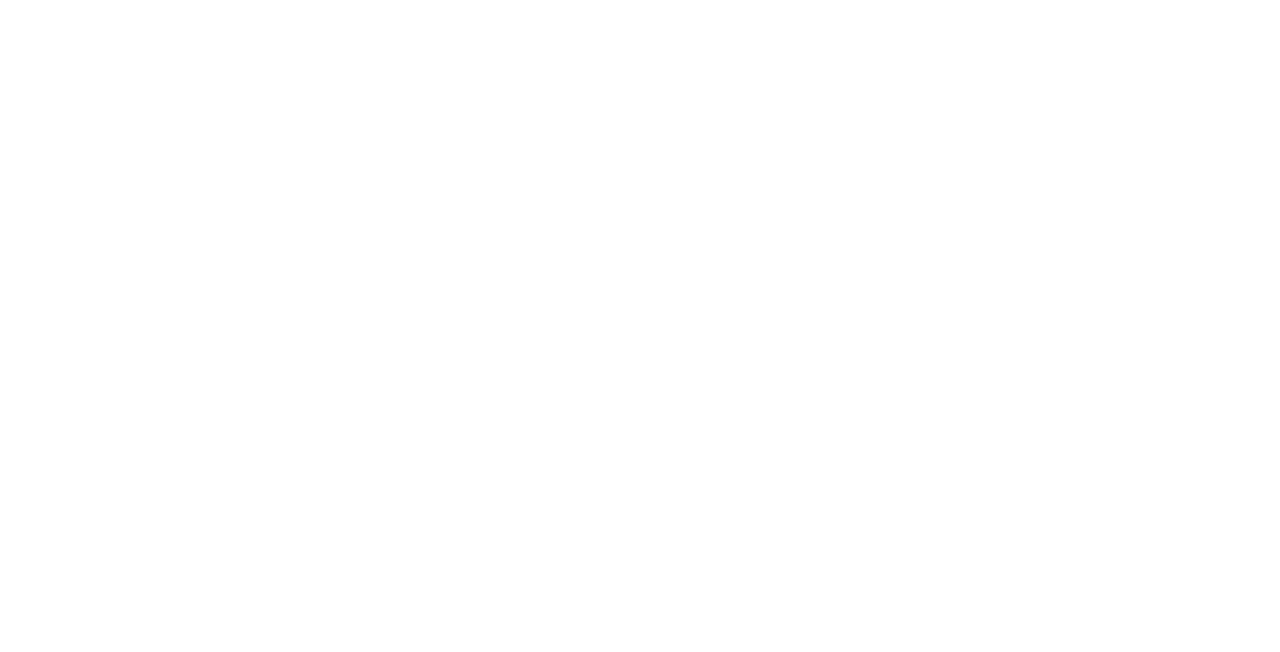
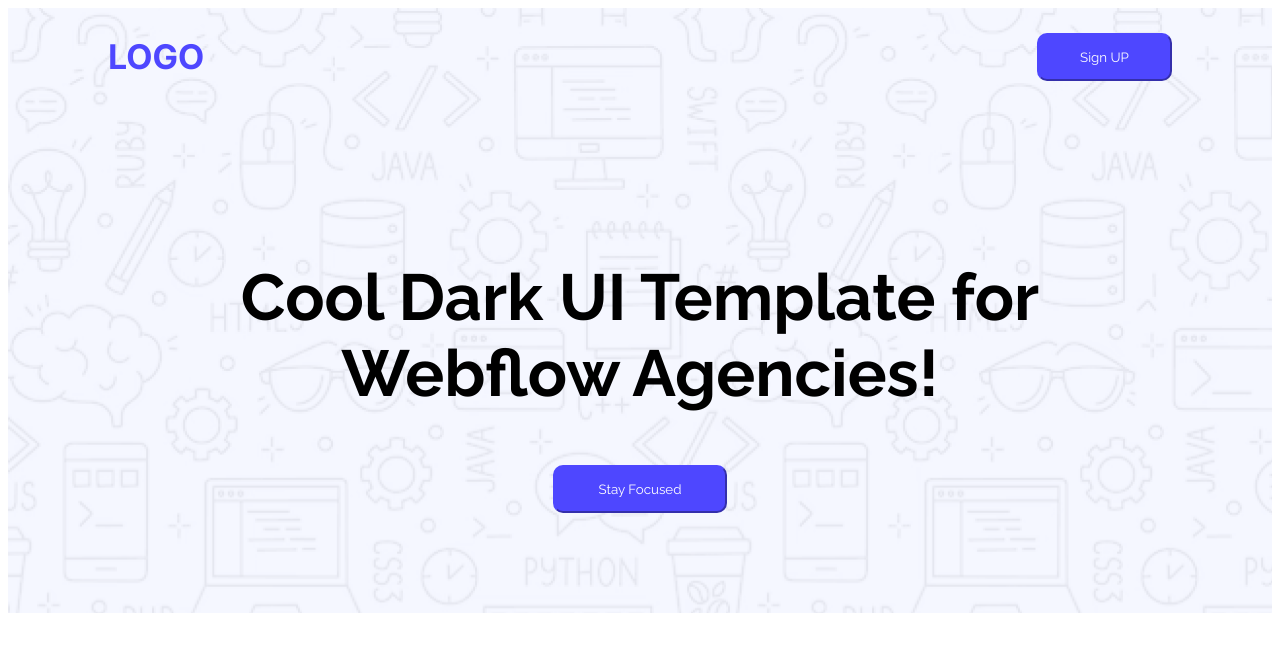
Before and after one commit to AdittyaKumarDas/Assignment-1, a plain HTML site: page Index.html in a window 1280 px wide. Drawn offline with Linux system fonts and the light colour scheme.

Commit message:
Header Section Push

```diff
--- a/Index.html
+++ b/Index.html
@@ -4,11 +4,33 @@
 <head>
     <meta charset="UTF-8">
     <meta name="viewport" content="width=device-width, initial-scale=1.0">
+
+    <link rel="preconnect" href="https://fonts.googleapis.com">
+    <link rel="preconnect" href="https://fonts.gstatic.com" crossorigin>
+    <link
+        href="https://fonts.googleapis.com/css2?family=Inter:ital,opsz,wght@0,14..32,100..900;1,14..32,100..900&family=Open+Sans:ital,wght@0,300..800;1,300..800&family=Raleway:ital,wght@0,100..900;1,100..900&display=swap"
+        rel="stylesheet">
+
+    <link rel="stylesheet" href="./styles/styles.css">
     <title>Document</title>
 </head>
 
 <body>
+    <!-- For Header Section -->
+    <header class="bg-img">
 
+        <!-- For Logo and sign up Button -->
+        <section class="head-div">
+            <h2 class="for-logo inter-font ">LOGO</h2>
+            <button class="for-head-btn raleway-fonts">Sign UP</button>
+        </section>
+
+        <!-- For Header and stay focused Button -->
+        <section class="for-head-section ">
+            <h1 class="for-heading raleway-fonts">Cool Dark UI Template for Webflow Agencies!</h1>
+            <button class=" for-head-btn2 raleway-fonts">Stay Focused</button>
+        </section>
+    </header>
 </body>
 
 </html>
--- a/styles/styles.css
+++ b/styles/styles.css
@@ -0,0 +1,62 @@
+/* For header sectoin */
+
+
+.inter-font {
+    font-family: "Inter", sans-serif;
+    font-optical-sizing: auto;
+    font-style: normal;
+}
+
+
+.raleway-fonts {
+    font-family: "Raleway", sans-serif;
+    font-optical-sizing: auto;
+    font-style: normal;
+}
+
+
+.head-div {
+    display: flex;
+    justify-content: space-between;
+    align-items: center;
+}
+
+.for-logo {
+    font-weight: bolder;
+    font-size: 34px;
+    color: #4E47FF;
+    margin-left: 100px;
+}
+
+.for-head-btn {
+    color: #FFFF;
+    background-color: #4E47FF;
+    width: 135px;
+    height: 48px;
+    border-radius: 10px;
+    border-color: #4E47FF;
+    margin-right: 100px;
+}
+
+.for-heading {
+    font-weight: bold;
+    font-size: 65px;
+}
+
+.for-head-btn2 {
+    color: #FFFF;
+    background-color: #4E47FF;
+    width: 174px;
+    height: 48px;
+    border-radius: 10px;
+    border-color: #4E47FF;
+}
+
+.for-head-section {
+    text-align: center;
+    padding: 100px 200px;
+}
+
+.bg-img {
+    background-image: url(../B12A01-landing-launchpad/Assets/Hero-bg.png);
+}
```
